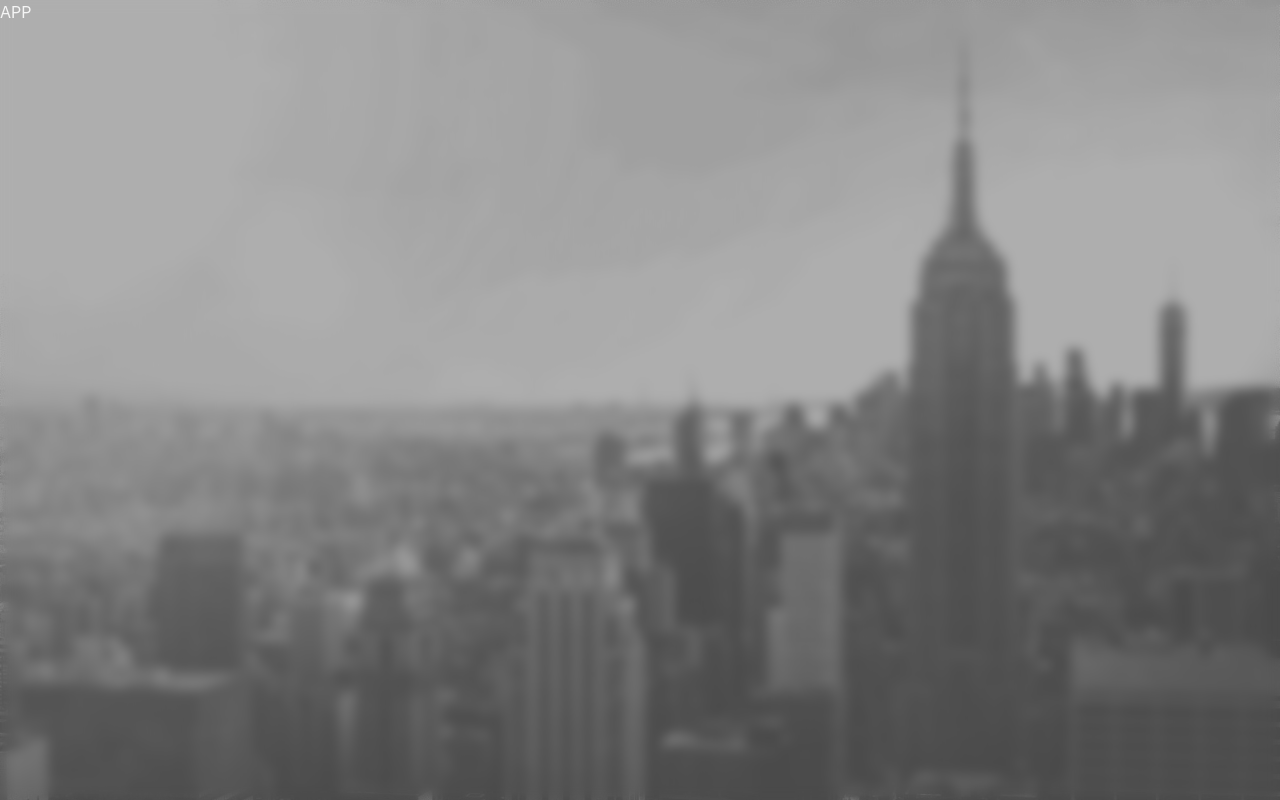
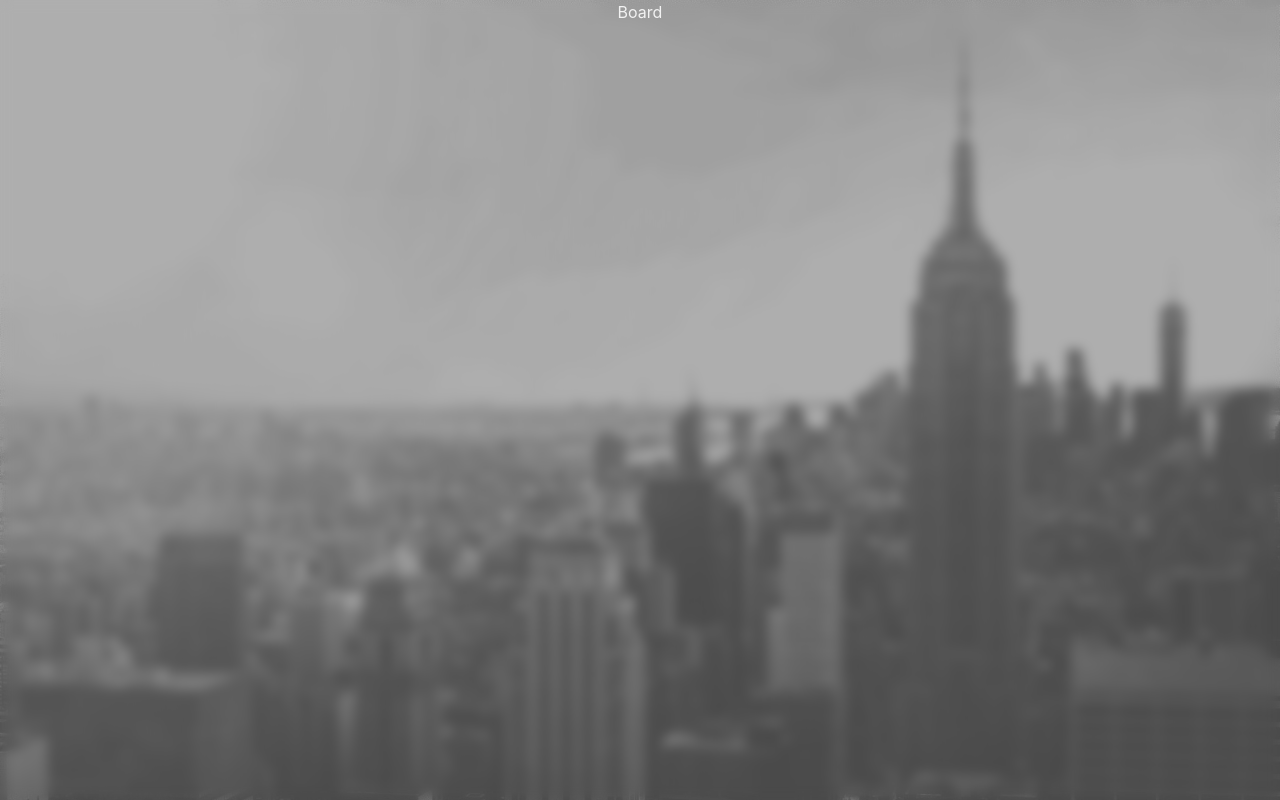
Before and after one commit to Petya29/UserStory, a React (Vite) app: page / in a window 1280 px wide. Built offline with nearby package versions, Linux system fonts and the light colour scheme.

Commit message:
Added DocumentMinusIcon

```diff
--- a/src/App.tsx
+++ b/src/App.tsx
@@ -1,5 +1,6 @@
 import { useEffect } from "react";
 import { dbCheck } from "./db";
+import { Board } from "./components/Board";
 
 function App() {
 
@@ -8,9 +9,9 @@ function App() {
   }, []);
 
   return (
-    <>
-      APP
-    </>
+    <main className="flex justify-center">
+      <Board />
+    </main>
   )
 }
 
--- a/src/components/Board.tsx
+++ b/src/components/Board.tsx
@@ -0,0 +1,5 @@
+export const Board = () => {
+  return (
+    <div>Board</div>
+  )
+}
--- /dev/null
+++ b/src/components/ui/data-display/icons/DocumentMinusIcon.tsx
@@ -0,0 +1,9 @@
+import * as Icon from "./IconBase";
+
+export const DocumentMinusIcon = ({ ...props }: Icon.IconBaseProps) => {
+    return (
+        <Icon.IconBase {...props}>
+            <path strokeLinecap="round" strokeLinejoin="round" d="M19.5 14.25v-2.625a3.375 3.375 0 00-3.375-3.375h-1.5A1.125 1.125 0 0113.5 7.125v-1.5a3.375 3.375 0 00-3.375-3.375H8.25m6.75 12H9m1.5-12H5.625c-.621 0-1.125.504-1.125 1.125v17.25c0 .621.504 1.125 1.125 1.125h12.75c.621 0 1.125-.504 1.125-1.125V11.25a9 9 0 00-9-9z" />
+        </Icon.IconBase>
+    )
+}
--- a/src/components/ui/data-display/index.ts
+++ b/src/components/ui/data-display/index.ts
@@ -1,6 +1,7 @@
 import { Divider } from "./Divider";
 import { ArrowDownIcon } from "./icons/ArrowDownIcon";
 import { ArrowUpIcon } from "./icons/ArrowUpIcon";
+import { DocumentMinusIcon } from "./icons/DocumentMinusIcon";
 import { MinusIcon } from "./icons/MinusIcon";
 import { PlusIcon } from "./icons/PlusIcon";
 import { TrashIcon } from "./icons/TrashIcon";
@@ -11,5 +12,6 @@ export {
     ArrowUpIcon,
     PlusIcon,
     TrashIcon,
-    MinusIcon
+    MinusIcon,
+    DocumentMinusIcon
 }
```
